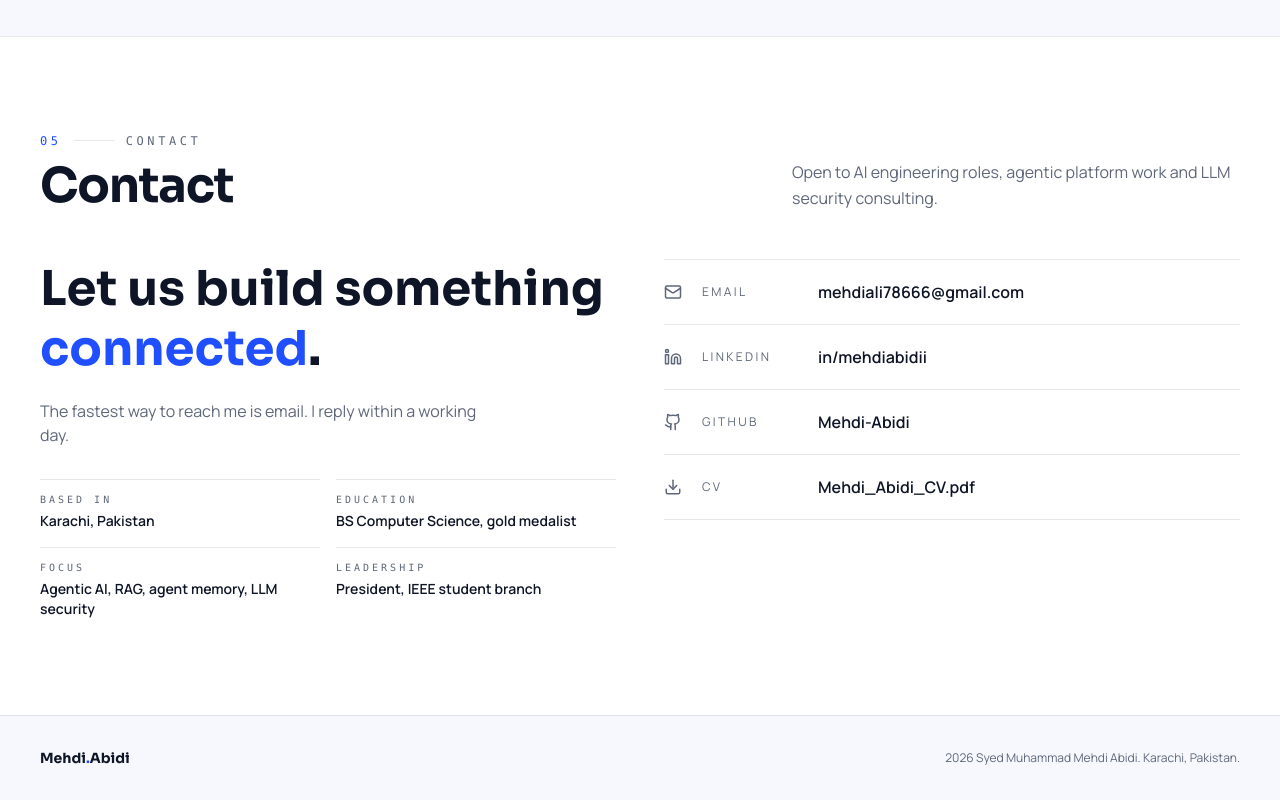
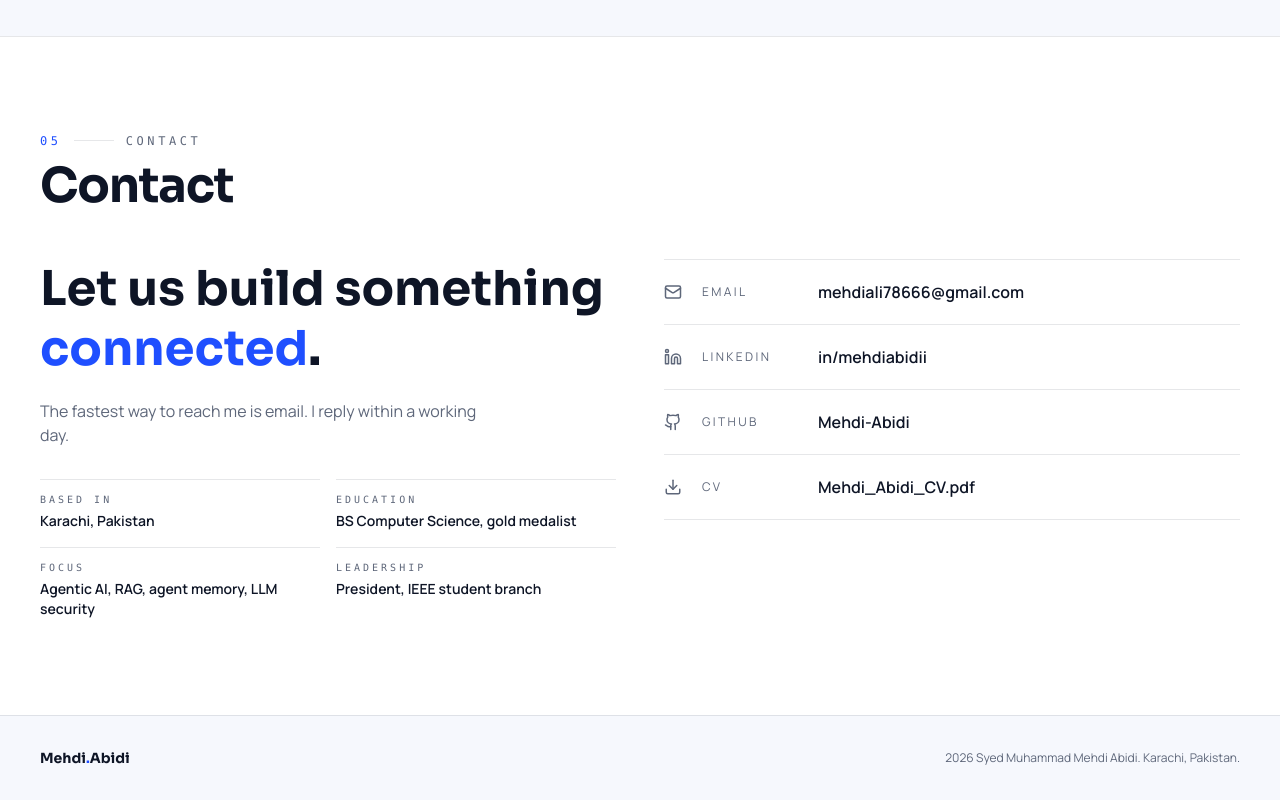
Before and after one commit to Mehdi-Abidi/My_Portfolio, a Next.js app: page / in a window 1280 px wide. Shown: the part 5642-6442 px from the top of the page. Built offline with nearby package versions, Linux system fonts and the light colour scheme.

Commit message:
Remove the subtitle from the contact heading.

```diff
--- a/src/components/Contact.tsx
+++ b/src/components/Contact.tsx
@@ -15,7 +15,7 @@ export function Contact() {
   return (
     <section id="contact" className="border-t border-line bg-surface">
       <div className="mx-auto max-w-7xl px-6 py-24 md:px-10">
-        <SectionHeading index="05" title="Contact" text="Open to AI engineering roles, agentic platform work and LLM security consulting." />
+        <SectionHeading index="05" title="Contact" />
 
         <div className="grid gap-12 lg:grid-cols-2">
           <Reveal>
```
